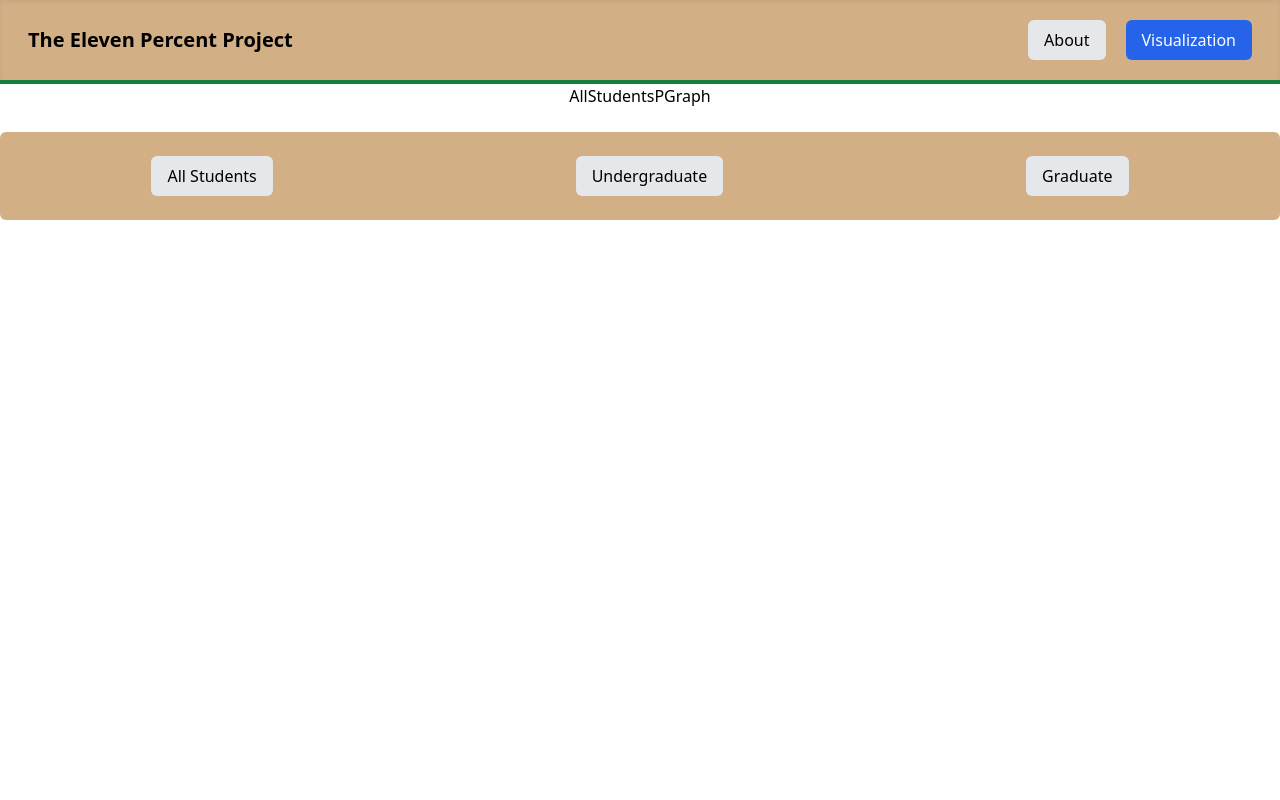
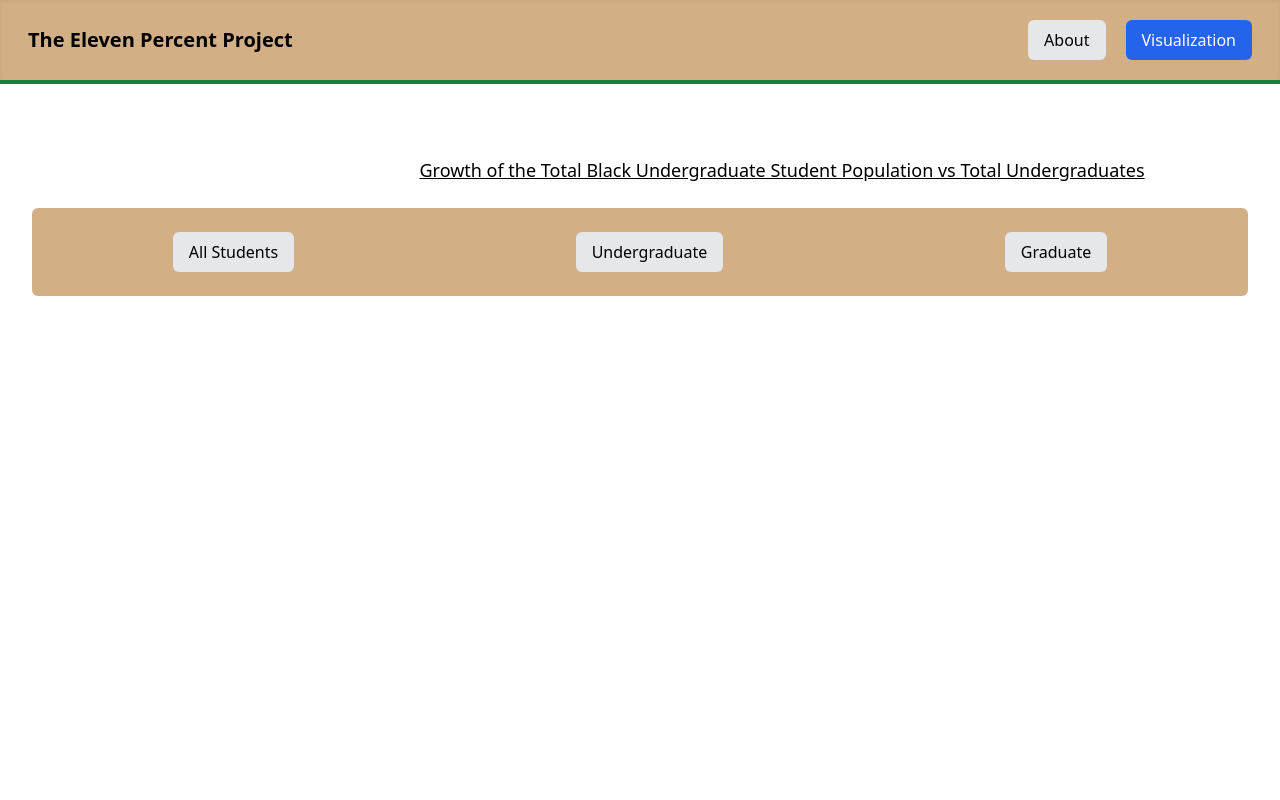
Before and after one commit to CaziahDevs/elevent-percent-revised, a Next.js app in the folder eleven-percent/: page /visuals/percents in a window 1280 px wide. Both pictures are taken after a click on the button "Undergraduate". Shown: the top 800 px of the page. Built offline with nearby package versions, Linux system fonts and the light colour scheme.

Commit message:
fix: buttons on the percents page now work

```diff
--- a/eleven-percent/src/app/components/GraphButtons.tsx
+++ b/eleven-percent/src/app/components/GraphButtons.tsx
@@ -1,7 +1,7 @@
 import React from 'react'
 import GraphButton from './GraphButton'
 
-const BarButtons : React.FC<{ setGraph: (graphName: string) => void}> = ({setGraph}) => {
+const GraphButtons : React.FC<{ setGraph: (graphName: string) => void}> = ({setGraph}) => {
   return (
     <div className='flex bg-[#d2af85] justify-around py-6  rounded-md mt-6'>
         <GraphButton setGraph={setGraph} graphName='All Students'/>
@@ -12,4 +12,4 @@ const BarButtons : React.FC<{ setGraph: (graphName: string) => void}> = ({setGra
   )
 }
 
-export default BarButtons
+export default GraphButtons
--- a/eleven-percent/src/app/visuals/percents/graphs/UndergradPGraph.tsx
+++ b/eleven-percent/src/app/visuals/percents/graphs/UndergradPGraph.tsx
@@ -1,9 +1,18 @@
 import React from 'react'
-import total_undergrad from '../../../../../../data/total-undergrad.json'
+type Props  = {
+  total_undergrad: { YEAR: number; 'TOTAL STUDENTS': number; 'TOTAL BLACK STUDENTS': number }[],
+  tickValues: number[]
+}
 
-const UndergradPGraph = () => {
+const UndergradPGraph: React.FC<Props> = ({total_undergrad, tickValues}) => {
   return (
-    <div>UndergradPGraph</div>
+    <div className="relative z-0">
+            <div className="w-full overflow-x-auto">
+                <div className="min-w-[1500px] px-4n text-center">
+                    <h3 className='text-lg underline'>Growth of the Total Black Undergraduate Student Population vs Total Undergraduates</h3>
+                </div>
+            </div>
+        </div>
   )
 }
 
--- a/eleven-percent/src/app/visuals/percents/page.tsx
+++ b/eleven-percent/src/app/visuals/percents/page.tsx
@@ -1,21 +1,27 @@
 'use client'
-import BarButtons from "@/app/components/GraphButtons";
 import { useState } from "react";
 import AllStudentsPGraph from "./graphs/AllStudentsPGraph";
 import GradPGraph from "./graphs/GradPGraph";
 import UndergradPGraph from "./graphs/UndergradPGraph";
 
+import total_grad from '../../data/total-grad.json'
+import total_students from '../../data/total-students.json'
+import total_undergrad from '../../data/total-undergrad.json'
+import GraphButtons from "@/app/components/GraphButtons";
+
+const years: number[] = [1980, 1984, 1986, 1988, 1990, 1991, 1992, 1993, 1994, 1995, 1996, 1997, 1998, 1999, 2000, 2001, 2002, 2003, 2004, 2005, 2006, 2007, 2008, 2009, 2010, 2011, 2012, 2013, 2014, 2015, 2016, 2017, 2018, 2019, 2020, 2021, 2022];
+
 export default function Percents() {
-    const [graph, setGraph] = useState('AllStudentsBar')
+    const [graph, setGraph] = useState('All Students')
     let displayGraph;
     switch (graph) {
-        case 'AllStudentsBar':
+        case 'All Students':
             displayGraph = <AllStudentsPGraph />;
             break;
-        case 'UndergradBar':
-            displayGraph = <UndergradPGraph />;
+        case 'Undergraduate':
+            displayGraph = <UndergradPGraph total_undergrad={total_undergrad} tickValues={years} />;
             break;
-        case 'GradBar':
+        case 'Graduate':
             displayGraph = <GradPGraph />;
             break;
         default:
@@ -23,9 +29,13 @@ export default function Percents() {
             break;
     }
     return (
-        <div className="container text-center">
-            {displayGraph}
-            <BarButtons setGraph={setGraph} />
-        </div>
+        <main className="flex-1 relative mt-[72px]">
+            <div className="max-w-[95vw] mx-auto overflow-x-auto">
+                <div className="min-h-screen pb-8">
+                    {displayGraph}
+                    <GraphButtons setGraph={setGraph} />
+                </div>
+            </div>
+        </main>
     );
 }
```
